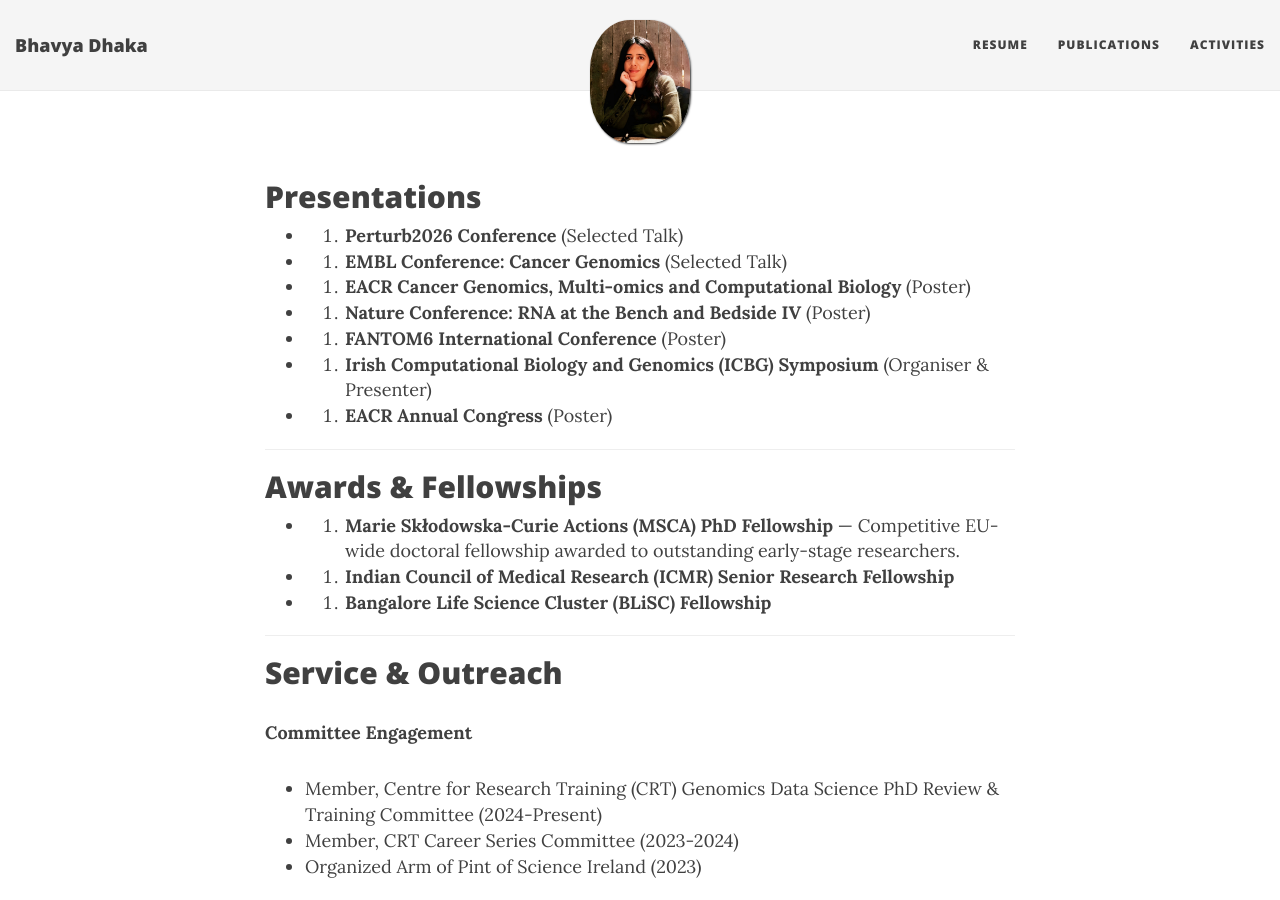
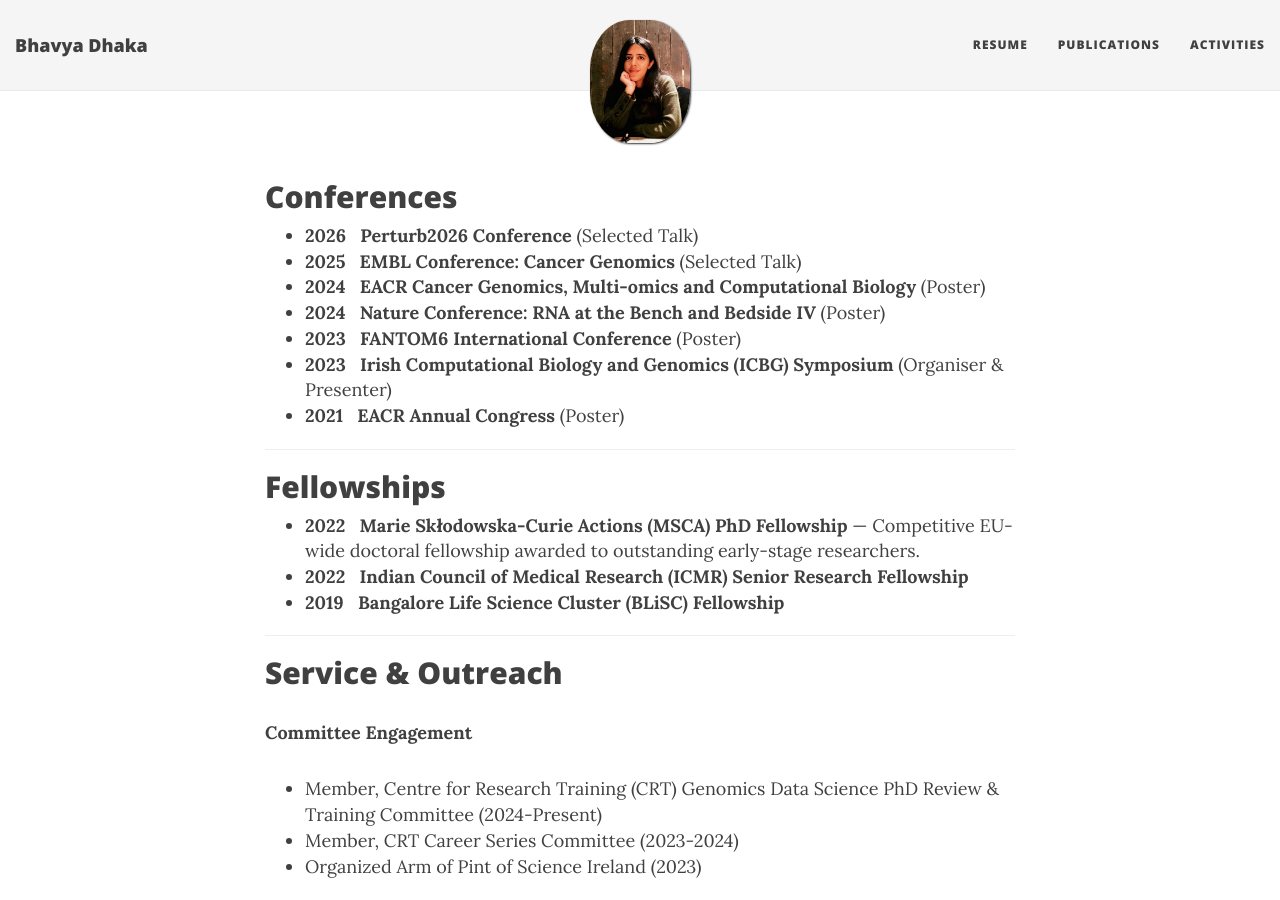
Before and after one commit to bhavya1929/bhavya1929.github.io, a Jekyll site: the page built from activities.md, in a window 1280 px wide and 900 px high. Built offline with Jekyll 4.4.1, drawn with Linux system fonts in a browser that asks for light colours; nearby versions of some CDN libraries.

Commit message:
Update activities.md

```diff
--- a/activities.md
+++ b/activities.md
@@ -3,23 +3,23 @@ layout: page
 title: ""
 ---
 
-## Presentations
+## Conferences
 
-- 2026. **Perturb2026 Conference** (Selected Talk)
-- 2025. **EMBL Conference: Cancer Genomics** (Selected Talk)
-- 2024. **EACR Cancer Genomics, Multi-omics and Computational Biology** (Poster)
-- 2024. **Nature Conference: RNA at the Bench and Bedside IV** (Poster)
-- 2023. **FANTOM6 International Conference** (Poster)
-- 2023. **Irish Computational Biology and Genomics (ICBG) Symposium** (Organiser & Presenter)
-- 2021. **EACR Annual Congress** (Poster)
+- **2026** &nbsp; **Perturb2026 Conference** (Selected Talk)
+- **2025** &nbsp; **EMBL Conference: Cancer Genomics** (Selected Talk)
+- **2024** &nbsp; **EACR Cancer Genomics, Multi-omics and Computational Biology** (Poster)
+- **2024** &nbsp; **Nature Conference: RNA at the Bench and Bedside IV** (Poster)
+- **2023** &nbsp; **FANTOM6 International Conference** (Poster)
+- **2023** &nbsp; **Irish Computational Biology and Genomics (ICBG) Symposium** (Organiser & Presenter)
+- **2021** &nbsp; **EACR Annual Congress** (Poster)
 
 ---
 
-## Awards & Fellowships
+## Fellowships
 
-- 2022. **Marie Skłodowska-Curie Actions (MSCA) PhD Fellowship** — Competitive EU-wide doctoral fellowship awarded to outstanding early-stage researchers.
-- 2022. **Indian Council of Medical Research (ICMR) Senior Research Fellowship**
-- 2019. **Bangalore Life Science Cluster (BLiSC) Fellowship**
+- **2022** &nbsp; **Marie Skłodowska-Curie Actions (MSCA) PhD Fellowship** — Competitive EU-wide doctoral fellowship awarded to outstanding early-stage researchers.
+- **2022** &nbsp; **Indian Council of Medical Research (ICMR) Senior Research Fellowship**
+- **2019** &nbsp; **Bangalore Life Science Cluster (BLiSC) Fellowship**
 
 ---
 
```
